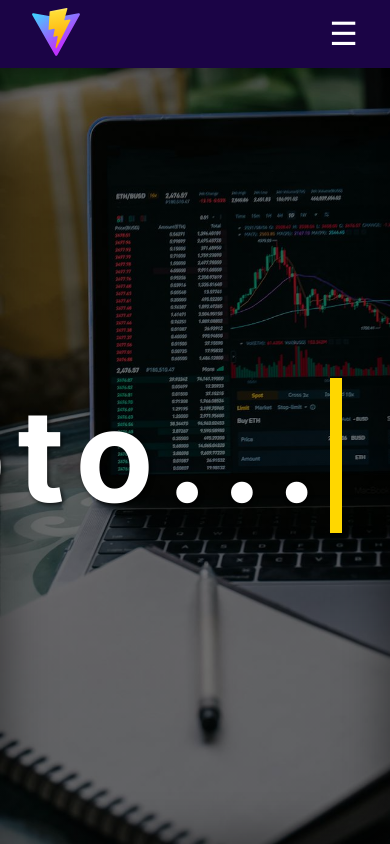
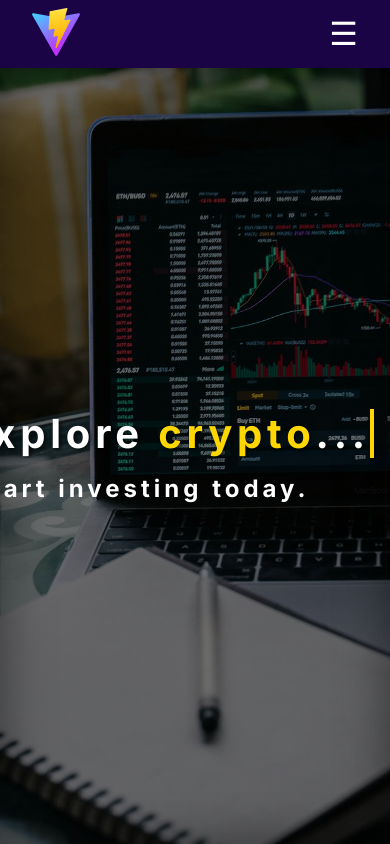
Before and after one commit to Ant0nioGl/CryptoApp, a React (Vite) app in the folder frontend/: page /home in a window 390 px wide. Built offline with nearby package versions, Linux system fonts and the light colour scheme.

Commit message:
Updates in banner style

```diff
--- a/frontend/src/components/Banner/Banner.css
+++ b/frontend/src/components/Banner/Banner.css
@@ -29,12 +29,56 @@
   transform: scale(1.05);
 }
 
-@keyframes typing {
-  from { width: 0 }
-  to { width: 100% }
+.banner-container h2 {
+  color: white;
+  font-size: 2rem;
+  letter-spacing: 0.25rem;
+  margin: 0 0.5rem;
 }
 
-@keyframes blink-caret {
-  from, to { border-color: transparent }
-  50% { border-color: gold; }
+.color-text {
+  color: gold;
 }
+
+/* Responsive styling */
+@media (max-width: 1200px) {
+  .banner-container h1 {
+    font-size: 6rem;
+    letter-spacing: 0.6rem;
+  }
+
+  .banner-container h2 {
+    font-size: 1.5rem;
+  }
+}
+
+@media (max-width: 900px) {
+  .banner-container h1 {
+    font-size: 4rem;
+    letter-spacing: 0.4rem;
+  }
+
+  .banner-container h2 {
+    font-size: 1.25rem;
+  }
+
+  .banner-container {
+    padding-right: 2rem;
+  }
+}
+
+@media (max-width: 670px) {
+  .banner-container h1 {
+    font-size: 2.5rem;
+    letter-spacing: 0.3rem;
+  }
+
+  .banner-container h2 {
+    font-size: 1.5rem;
+    margin-top: 1rem;
+  }
+
+  .banner-container {
+    padding-right: 1rem;
+  }
+}
--- a/frontend/src/components/Banner/Banner.jsx
+++ b/frontend/src/components/Banner/Banner.jsx
@@ -4,7 +4,8 @@ function Banner() {
     return (
         <div className="banner-container">
             <div>
-                <h1 data-text="Explore crypto...">Explore crypto...</h1>
+                <h1 data-text="Explore crypto...">Explore <span className='color-text'>crypto</span>...</h1>
+                <h2>Start investing today.</h2>
             </div>
         </div>
     );
```
